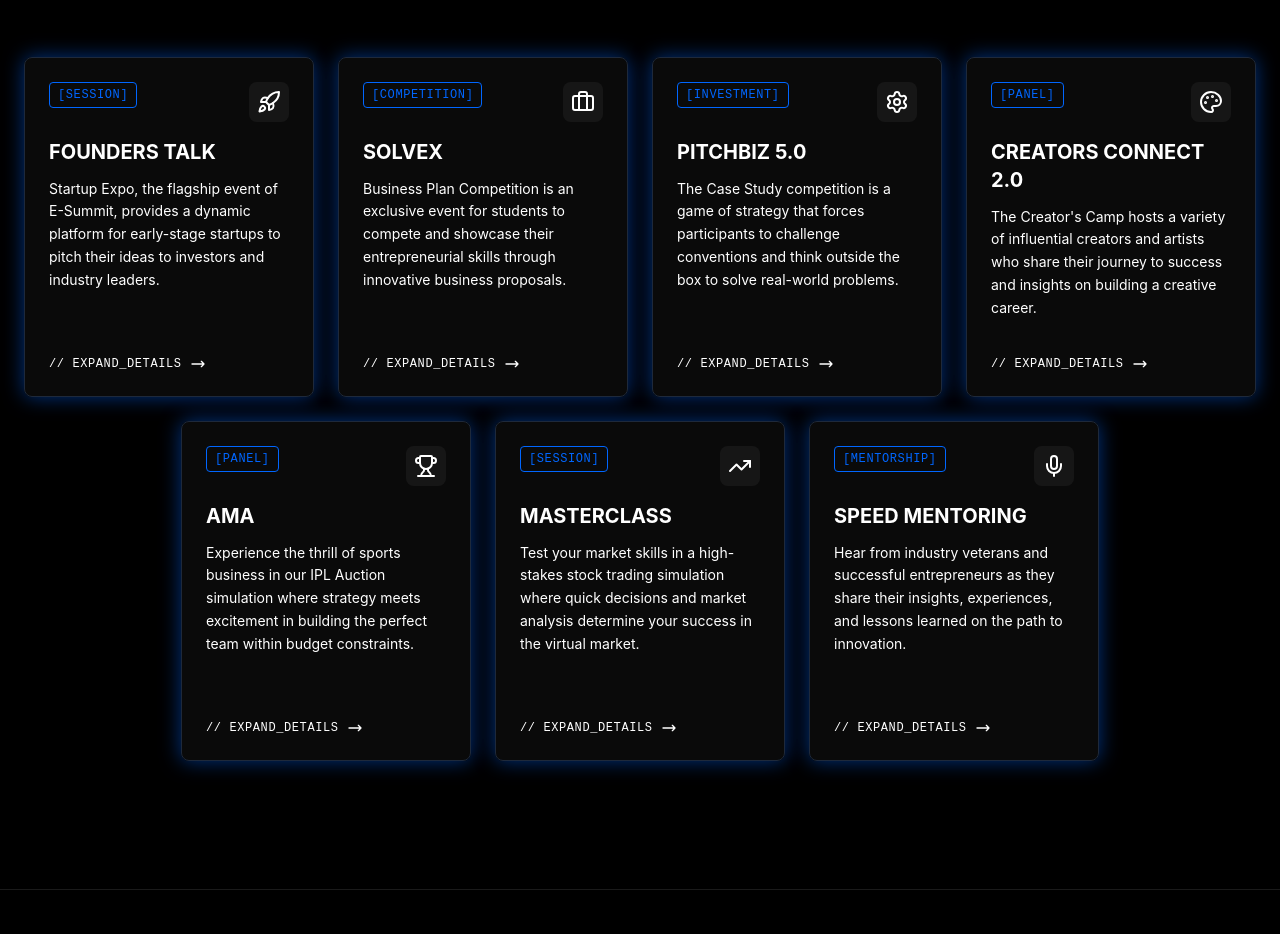
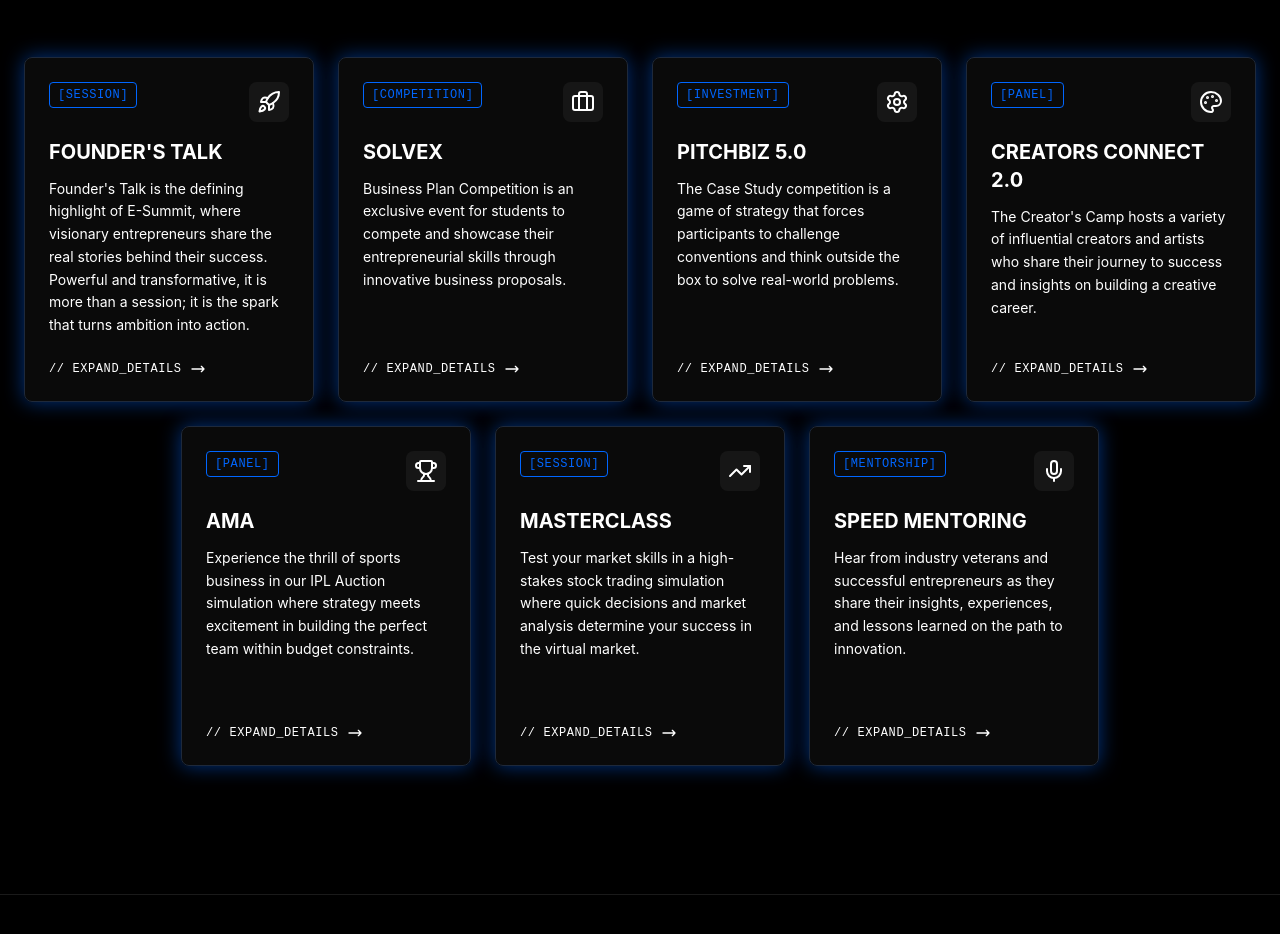
Before and after one commit to Ansh-mick27/AIIHFound_E_summit, a Next.js app: page / in a window 1280 px wide. Shown: the part 2320-3254 px from the top of the page. Built offline with nearby package versions, Linux system fonts and the light colour scheme.

Commit message:
Update Founder's Talk homepage card text

```diff
--- a/src/components/EventsGrid.tsx
+++ b/src/components/EventsGrid.tsx
@@ -17,8 +17,8 @@ export default function EventsGrid() {
         {
             slug: "founders-talk",
             category: "SESSION", // Renamed from SPEAKER
-            title: "FOUNDERS TALK",
-            description: "Startup Expo, the flagship event of E-Summit, provides a dynamic platform for early-stage startups to pitch their ideas to investors and industry leaders.",
+            title: "FOUNDER'S TALK",
+            description: "Founder's Talk is the defining highlight of E-Summit, where visionary entrepreneurs share the real stories behind their success. Powerful and transformative, it is more than a session; it is the spark that turns ambition into action.",
             icon: Rocket
         },
         {
```
